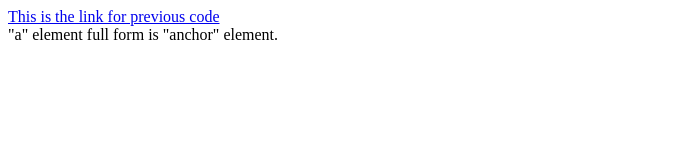
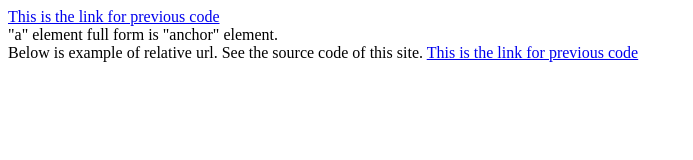
Before and after one commit to Abhi4244/Code1.8, a plain HTML site: page index.html in a window 1280 px wide. Shown: the whole page, without its empty margins (0-693 px from the left). Drawn offline with Linux system fonts and the light colour scheme.

Commit message:
Update index.html

```diff
--- a/index.html
+++ b/index.html
@@ -5,6 +5,8 @@
   </head>
   <body>
 <a href="https://Abhi4244.github.io/Code1.7/">This is the link for previous code</a><br>
-"a" element full form is "anchor" element.
+"a" element full form is "anchor" element.<br>
+    Below is example of relative url. See the source code of this site.
+    <a href="1.html">This is the link for previous code</a>
   </body>
 </html>
```
